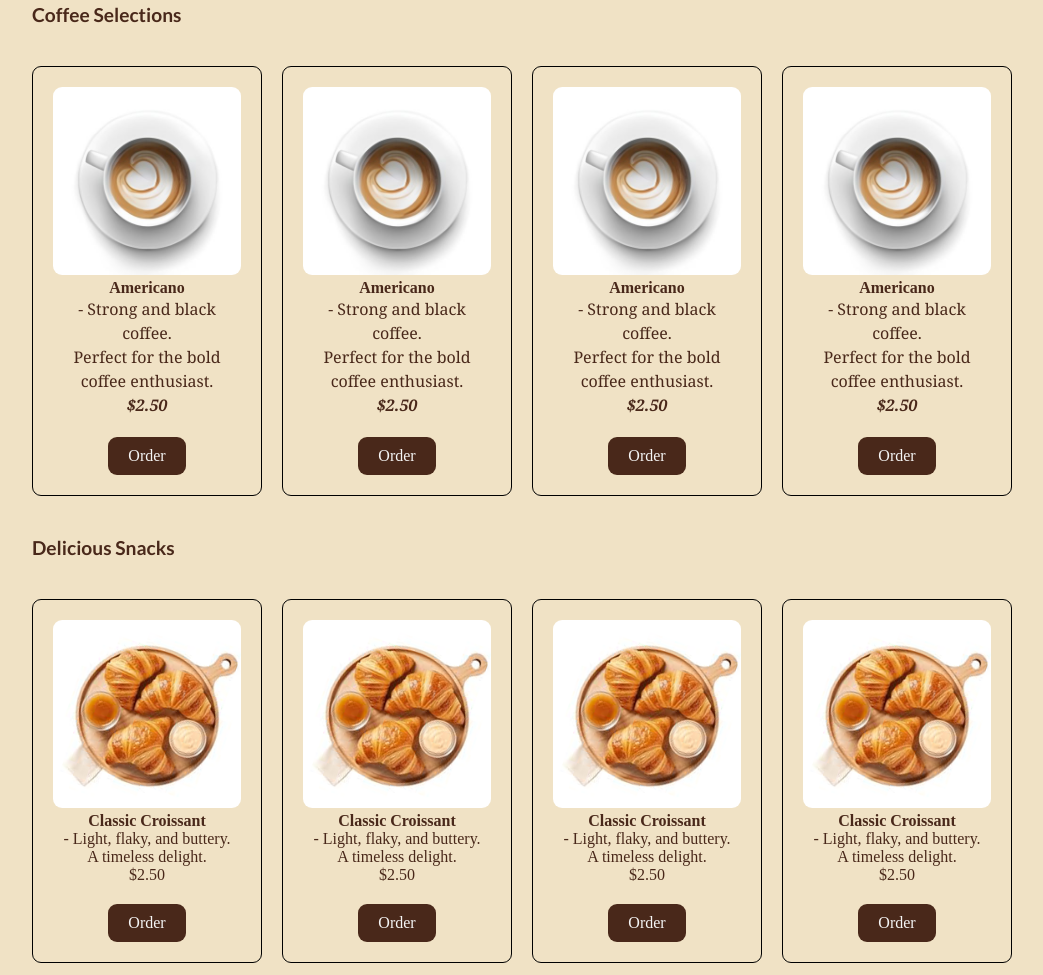
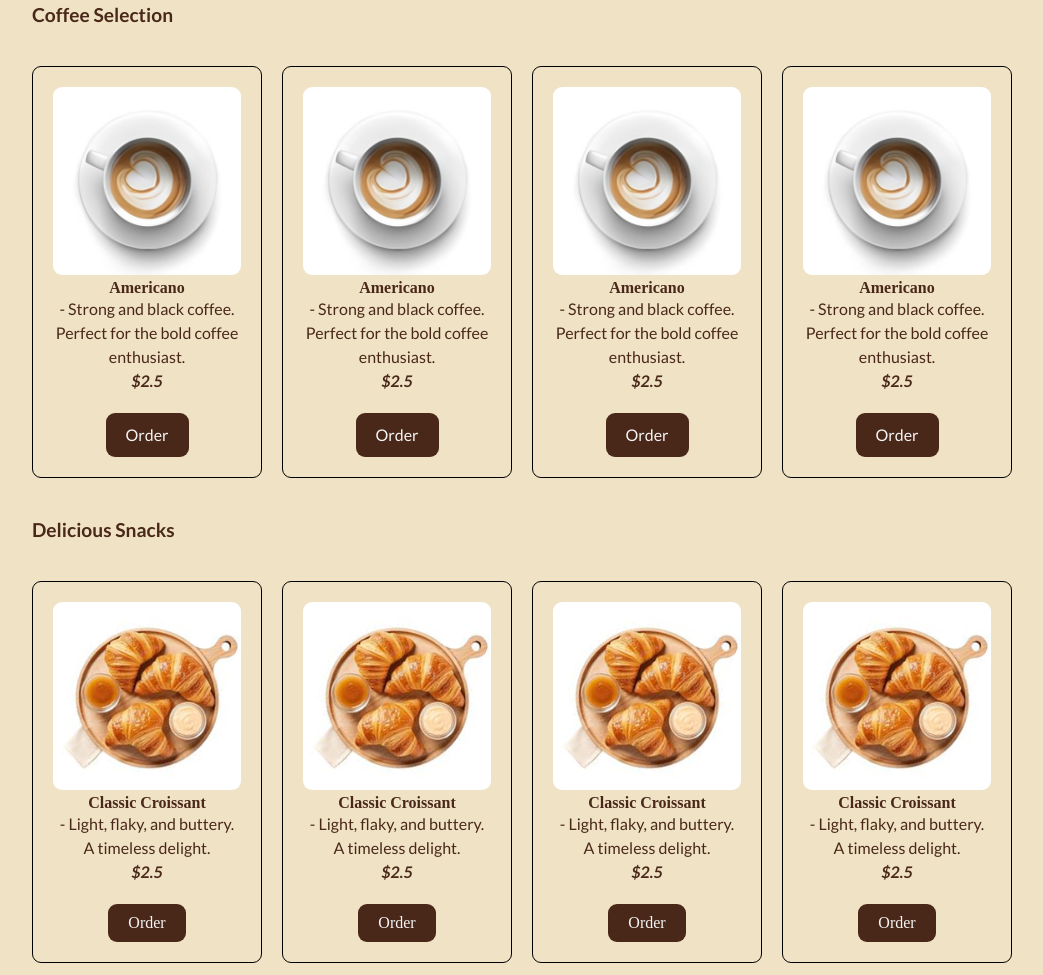
Before and after one commit to NguWah2005/Serene-Sips, a plain HTML site: page index.html in a window 1280 px wide. Shown: the part 485-1460 px from the top of the page, without its empty margins (96-1139 px from the left). Drawn offline with Linux system fonts and the light colour scheme.

Commit message:
last changed

```diff
--- a/index.html
+++ b/index.html
@@ -3,23 +3,25 @@
   <head>
     <meta charset="UTF-8" />
     <meta name="viewport" content="width=device-width, initial-scale=1.0" />
-    <!-- external-link -->
+    <!-- external link -->
     <link rel="preconnect" href="https://fonts.googleapis.com" />
     <link rel="preconnect" href="https://fonts.gstatic.com" crossorigin />
     <link
       href="https://fonts.googleapis.com/css2?family=Lato:ital,wght@0,100;0,300;0,400;0,700;0,900;1,100;1,300;1,400;1,700;1,900&family=Playfair+Display+SC:ital,wght@0,400;0,700;0,900;1,400;1,700;1,900&display=swap"
       rel="stylesheet"
     />
-    <!-- internal-link -->
+
     <link rel="stylesheet" href="style.css" />
+    <link rel="shortcut icon" href="image/Americano.jpg" type="image/x-icon" />
     <title>Serene-Sips</title>
   </head>
   <body>
     <!-- header -->
+
     <header id="header">
       <h1>Welcome to Serene Sips</h1>
       <p>Indulge in the finest coffee experience crafted just for you.</p>
-      <a href="#header" >Explore Our Menu</a>
+      <a href="#header">Explore Our Menu</a>
     </header>
 
     <!-- nav -->
@@ -33,76 +35,71 @@
     </section>
 
     <!-- our-menu -->
+
     <section id="menu">
       <h2>Our Menu</h2>
-      <div id="coffee">
-        <h3>Coffee Selections</h3>
+      <h3>Coffee Selection</h3>
       <div id="card-container1">
         <div class="card">
           <img src="image/Americano.jpg" alt="" class="card-img-top" />
           <div class="card-body">
-          <h4 class="card-title">Americano</h4>
-          <p class="card-text">
+            <h4>Americano</h4>
+            <div class="card-text">
               - Strong and black coffee.<br />
               Perfect for the bold coffee enthusiast.<br />
-            <span class="price">$2.50</span>
-          </p>
-          <a href="#" class="btn-order">Order</a>
+              <span class="price">$2.5</span><br />
+              <a href="" class="btn-order">Order</a>
             </div>
           </div>
-
+        </div>
         <div class="card">
           <img src="image/Americano.jpg" alt="" class="card-img-top" />
           <div class="card-body">
-          <h4 class="card-title">Americano</h4>
-          <p class="card-text">
+            <h4>Americano</h4>
+            <div class="card-text">
               - Strong and black coffee.<br />
               Perfect for the bold coffee enthusiast.<br />
-            <span class="price">$2.50</span>
-          </p>
-          <a href="#" class="btn-order">Order</a>
+              <span class="price">$2.5</span><br />
+              <a href="" class="btn-order">Order</a>
             </div>
           </div>
-
+        </div>
         <div class="card">
           <img src="image/Americano.jpg" alt="" class="card-img-top" />
           <div class="card-body">
-          <h4 class="card-title">Americano</h4>
-          <p class="card-text">
+            <h4>Americano</h4>
+            <div class="card-text">
               - Strong and black coffee.<br />
               Perfect for the bold coffee enthusiast.<br />
-            <span class="price">$2.50</span>
-          </p>
-          <a href="#" class="btn-order">Order</a>
+              <span class="price">$2.5</span><br />
+              <a href="" class="btn-order">Order</a>
             </div>
           </div>
-
+        </div>
         <div class="card">
           <img src="image/Americano.jpg" alt="" class="card-img-top" />
           <div class="card-body">
-          <h4 class="card-title">Americano</h4>
-          <p class="card-text">
+            <h4>Americano</h4>
+            <div class="card-text">
               - Strong and black coffee.<br />
               Perfect for the bold coffee enthusiast.<br />
-            <span class="price">$2.50</span>
-          </p>
-          <a href="#" class="btn-order">Order</a>
+              <span class="price">$2.5</span><br />
+              <a href="" class="btn-order">Order</a>
+            </div>
           </div>
         </div>
       </div>
 
-      <div id="Snacks">
       <h3>Delicious Snacks</h3>
       <div id="card-container2">
-
         <div class="card">
           <img src="image/Classic Croissant.png" alt="" class="card-img-top" />
           <div class="card-body">
             <h4 class="card-title">Classic Croissant</h4>
-          <p>
+            <p class="card-text">
               - Light, flaky, and buttery.<br />
               A timeless delight.<br />
-            $2.50
+              <span class="price">$2.5</span>
             </p>
             <a href="#" class="btn-order">Order</a>
           </div>
@@ -112,10 +109,10 @@
           <img src="image/Classic Croissant.png" alt="" class="card-img-top" />
           <div class="card-body">
             <h4 class="card-title">Classic Croissant</h4>
-          <p>
+            <p class="card-text">
               - Light, flaky, and buttery.<br />
               A timeless delight.<br />
-            $2.50
+              <span class="price">$2.5</span>
             </p>
             <a href="#" class="btn-order">Order</a>
           </div>
@@ -125,10 +122,10 @@
           <img src="image/Classic Croissant.png" alt="" class="card-img-top" />
           <div class="card-body">
             <h4 class="card-title">Classic Croissant</h4>
-          <p>
+            <p class="card-text">
               - Light, flaky, and buttery.<br />
               A timeless delight.<br />
-            $2.50
+              <span class="price">$2.5</span>
             </p>
             <a href="#" class="btn-order">Order</a>
           </div>
@@ -138,20 +135,19 @@
           <img src="image/Classic Croissant.png" alt="" class="card-img-top" />
           <div class="card-body">
             <h4 class="card-title">Classic Croissant</h4>
-          <p>
+            <p class="card-text">
               - Light, flaky, and buttery.<br />
               A timeless delight.<br />
-            $2.50
+              <span class="price">$2.5</span>
             </p>
             <a href="#" class="btn-order">Order</a>
           </div>
         </div>
       </div>
-
-
     </section>
 
     <!-- about-us -->
+
     <section id="about-us">
       <h2>About Us</h2>
       <p>Welcome to Serene Sips Café, where every cup tells a story!</p>
@@ -180,6 +176,7 @@
     </section>
 
     <!-- contact-us -->
+
     <section id="contact-us">
       <h2>Contact Us</h2>
       <p>
@@ -213,6 +210,5 @@
       <p>copyright © 2024. All rights reserved.</p>
       <a href="#header">To Top</a>
     </footer>
-
   </body>
 </html>
--- a/style.css
+++ b/style.css
@@ -79,7 +79,7 @@ h3 {
 
 .card-text {
   line-height: 1.5;
-  font-family: Georgia, "Times New Roman", Times, serif;
+  font-family: "Lato", sans-serif;
 }
 .price {
   font-style: italic;
```
Lines whose indentation alone changed are shown as unchanged.
